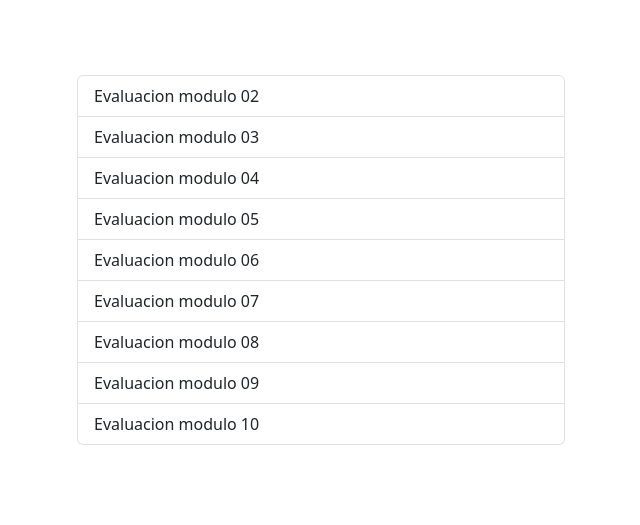
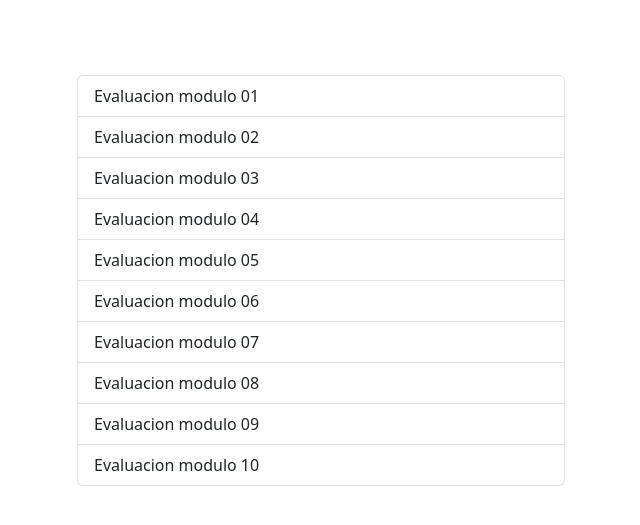
Before and after one commit to fabygithub/edutecno, a plain HTML site: page index.html in a window 1280 px wide. Shown: the part 173-698 px from the top of the page, without its empty margins (319-959 px from the left). Drawn offline with nearby package versions, Linux system fonts and the light colour scheme.

Commit message:
actualizacion menu 5

```diff
--- a/index.html
+++ b/index.html
@@ -36,6 +36,7 @@
     <div class="container">
         <h1>Edutecno</h1>
         <div class="list-group">
+            <a href="https://fabygithub.github.io/edutecno/01_evaluacion_modulo/" class="list-group-item list-group-item-action">Evaluacion modulo 01</a>
             <a href="https://fabygithub.github.io/edutecno/02_evaluacion_modulo/" class="list-group-item list-group-item-action">Evaluacion modulo 02</a>
             <a href="https://fabygithub.github.io/edutecno/03_evaluacion_modulo/" class="list-group-item list-group-item-action">Evaluacion modulo 03</a>
             <a href="https://fabygithub.github.io/edutecno/04_evaluacion_modulo/" class="list-group-item list-group-item-action">Evaluacion modulo 04</a>
```
